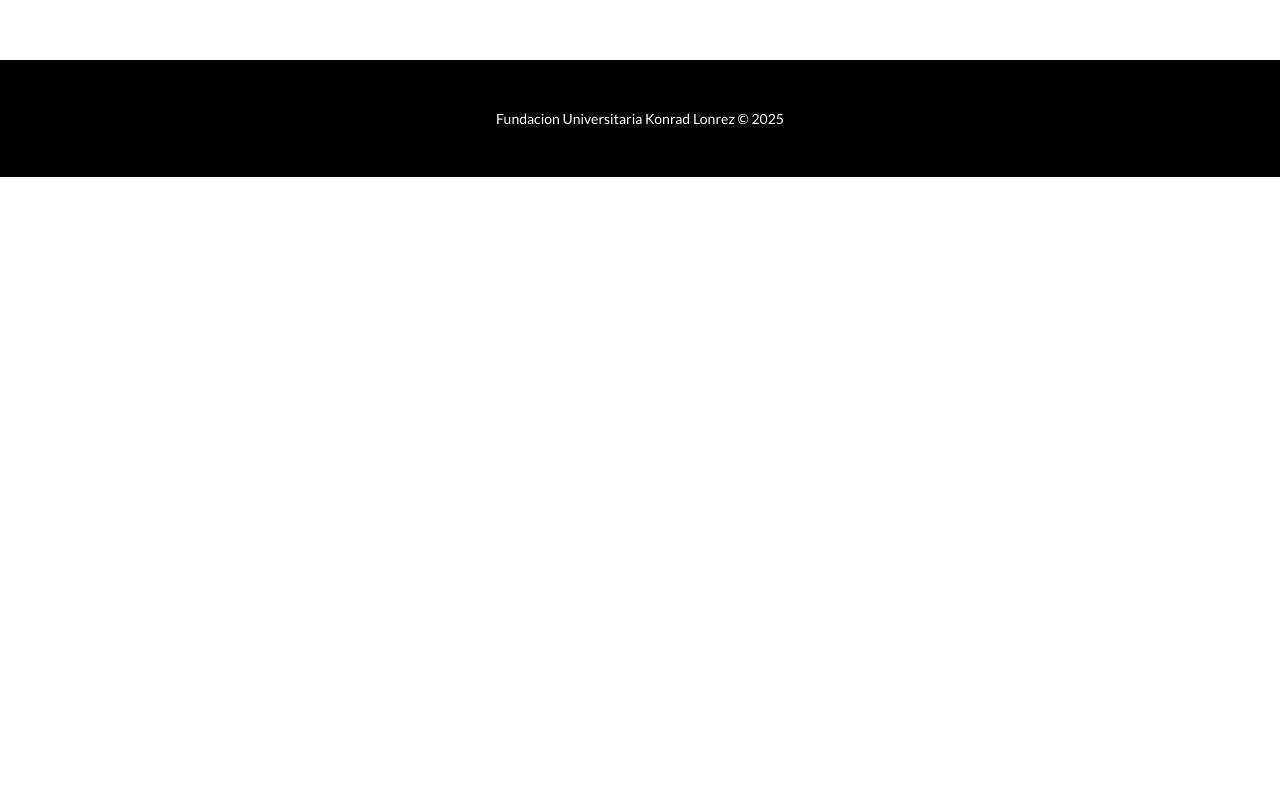
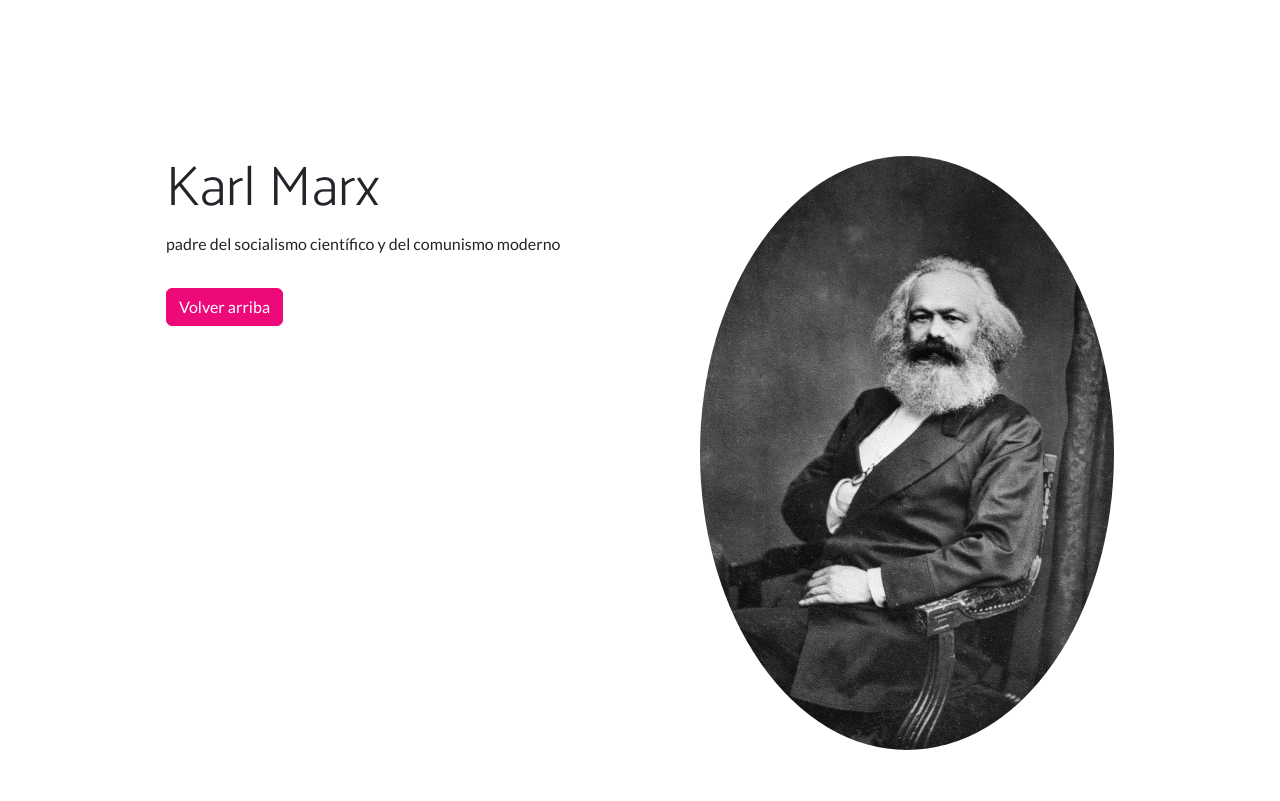
Before and after one commit to Jarg521/Documentogit, a plain HTML site: page index.html in a window 1280 px wide. Shown: the part 4761-5562 px from the top of the page. Before the commit the page ends 4938 px from the top, so only its background shows below. Drawn offline with nearby package versions, Linux system fonts and the light colour scheme; files whose address does not match are found by name.

Commit message:
Seccion Economia

```diff
--- a/index.html
+++ b/index.html
@@ -56,6 +56,7 @@
                  <option value="arte">Arte</option>
                  <option value="filosofia">Filosofía</option>
                  <option value="tecnologia">Tecnologia</option>
+                 <option value="economia">Economia</option>
              </select>
          </div>
      </div>
@@ -137,6 +138,24 @@
     </div>
 </section>
 
+<!-- Sección de personajes - Economia -->
+<section id="economia" class="py-5" style="margin-bottom: 500px;">
+    <div class="container px-5">
+        <div class="row">
+            <div class="col-lg-6 order-lg-2">
+                <div class="p-5"><img class="img-fluid rounded-circle" src="C:\Users\jesus\Documents\Documentogit\assets\img\5.jpg" alt="Karl Marx" /></div>
+            </div>
+            <div class="col-lg-6 order-lg-1">
+                <div class="p-5">
+                    <h2 class="display-4">Karl Marx</h2>
+                    <p>padre del socialismo científico y del comunismo moderno</p>
+                    <button class="btn btn-primary mt-3" onclick="scrollToTop()">Volver arriba</button>
+                </div>
+            </div>
+        </div>
+    </div>
+</section>
+
 
         <!-- Footer-->
         <footer class="py-5 bg-black">
```
Also changed, not shown: assets/img/5.jpg (added).
